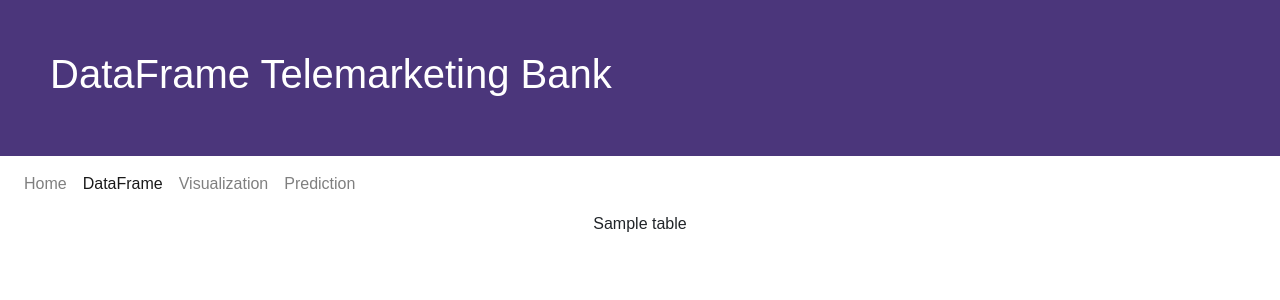
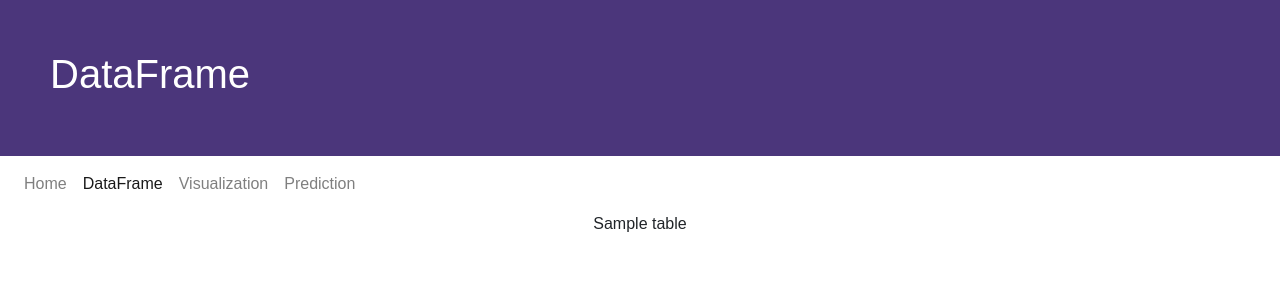
Before and after one commit to Stev-create/Bank-Telemarketing-Analysis, a Flask app: template dashboard/templates/data.html in a window 1280 px wide. Shown: the top 300 px of the page. Run offline with Flask 2, Linux system fonts and the light colour scheme; the template is opened without the code that fills it: most values are stand-ins (such as "Sample title", 1, 10 or a date in 2020); parts of the project's set-up code (start-up, migrations or seed data) failed here and were passed over; some libraries are stand-ins or nearby versions.

Commit message:
Update data.html

```diff
--- a/dashboard/templates/data.html
+++ b/dashboard/templates/data.html
@@ -36,7 +36,7 @@
 </head>
 <body>
     <div class="header">
-        <h1>DataFrame Telemarketing Bank</h1>
+        <h1>DataFrame</h1>
     </div>
 
     <nav class="navbar navbar-expand-lg navbar-light bg-faded">
```
